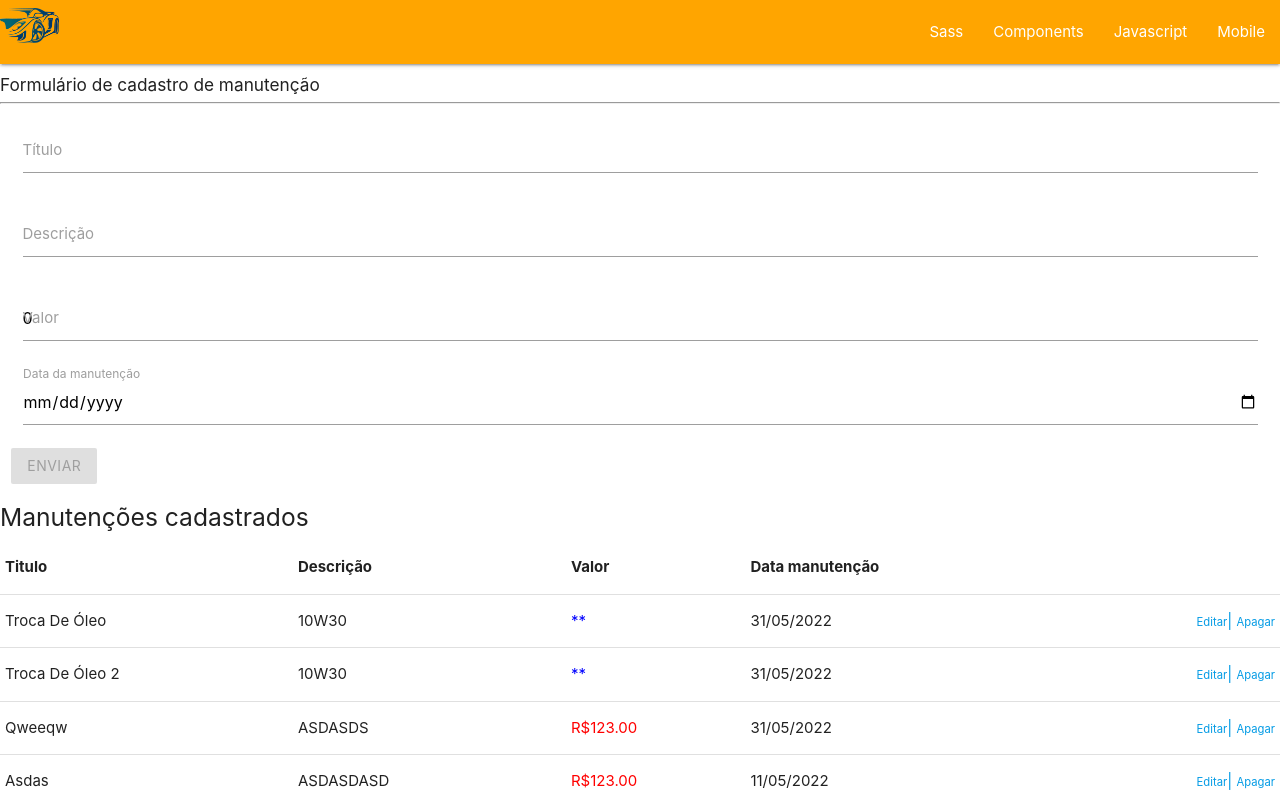
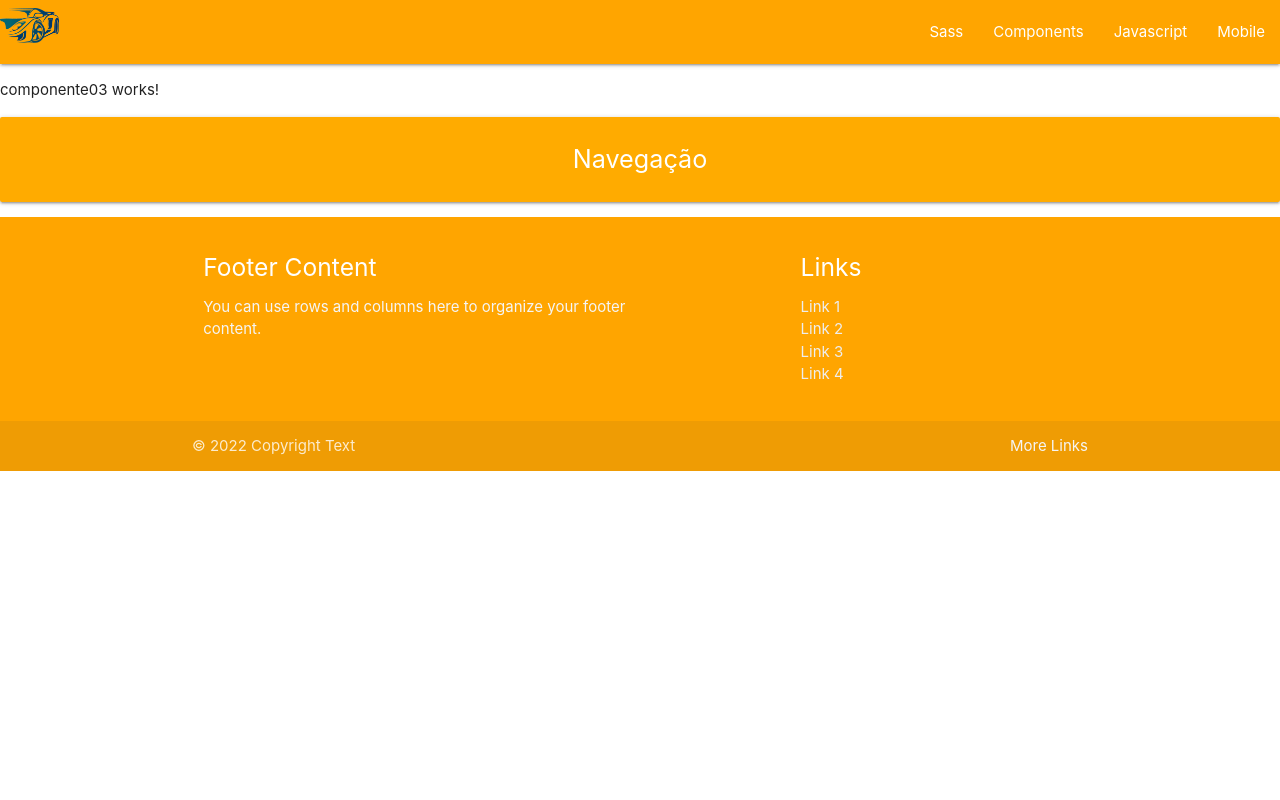
Before and after one commit to jeanbuzzello/organizador-de-manutencao-periodica-carros, an Angular app in the folder manutencao-carros/: page / in a window 1280 px wide. Shown: the top 800 px of the page. Built offline with nearby package versions, Linux system fonts and the light colour scheme; data requests are answered from the project's data file.

Commit message:
Trabalho 12

```diff
--- a/manutencao-carros/src/app/app.component.html
+++ b/manutencao-carros/src/app/app.component.html
@@ -2,7 +2,9 @@
   <app-cabecalho></app-cabecalho>
 </header>
 <main>
-  <app-formulario></app-formulario>
+  <!-- <app-formulario></app-formulario> -->
+  <router-outlet></router-outlet>
+
 </main>
 
 <app-rodape></app-rodape>
```
Also changed, not shown: 4 other files (tests, documents, lock files or other folders).
